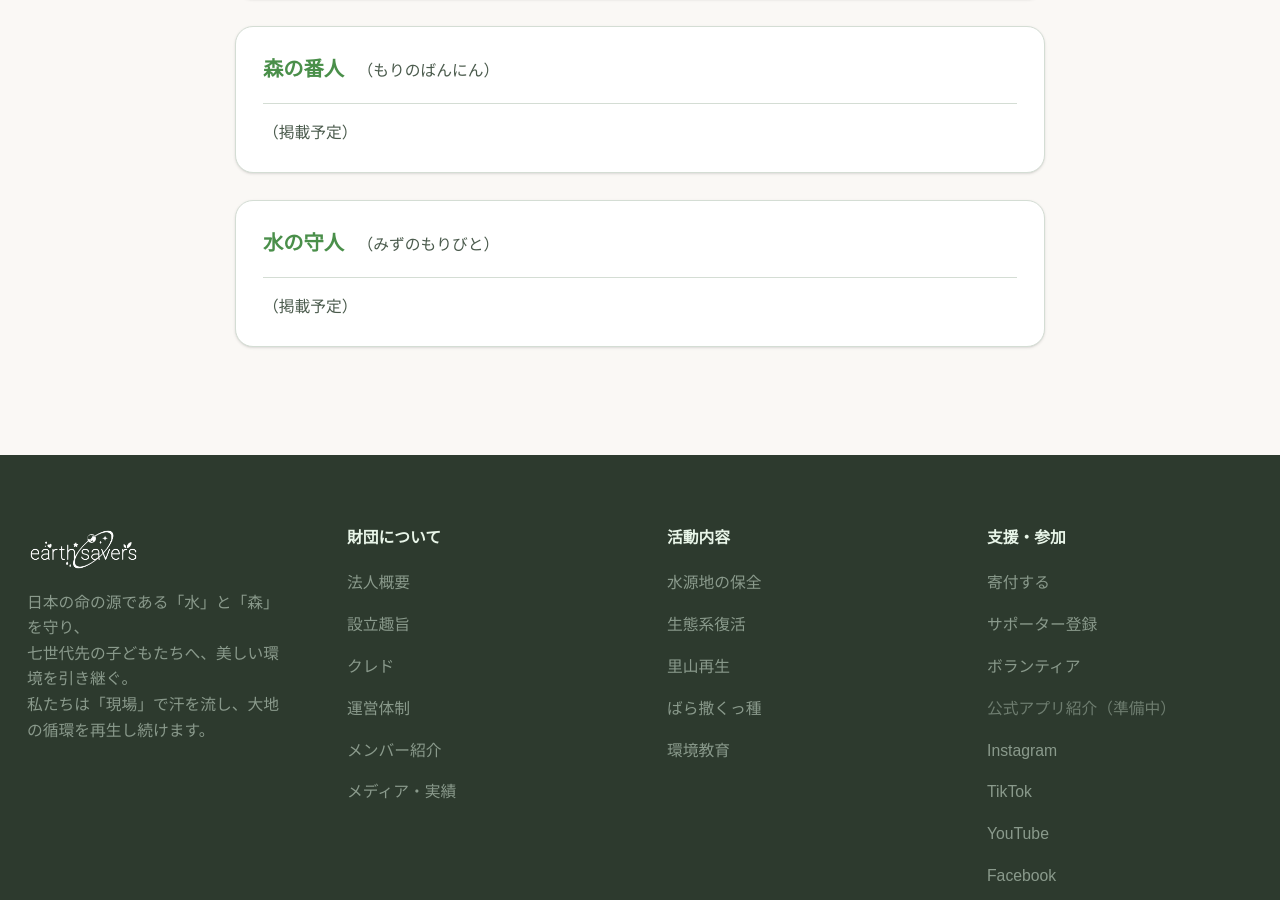
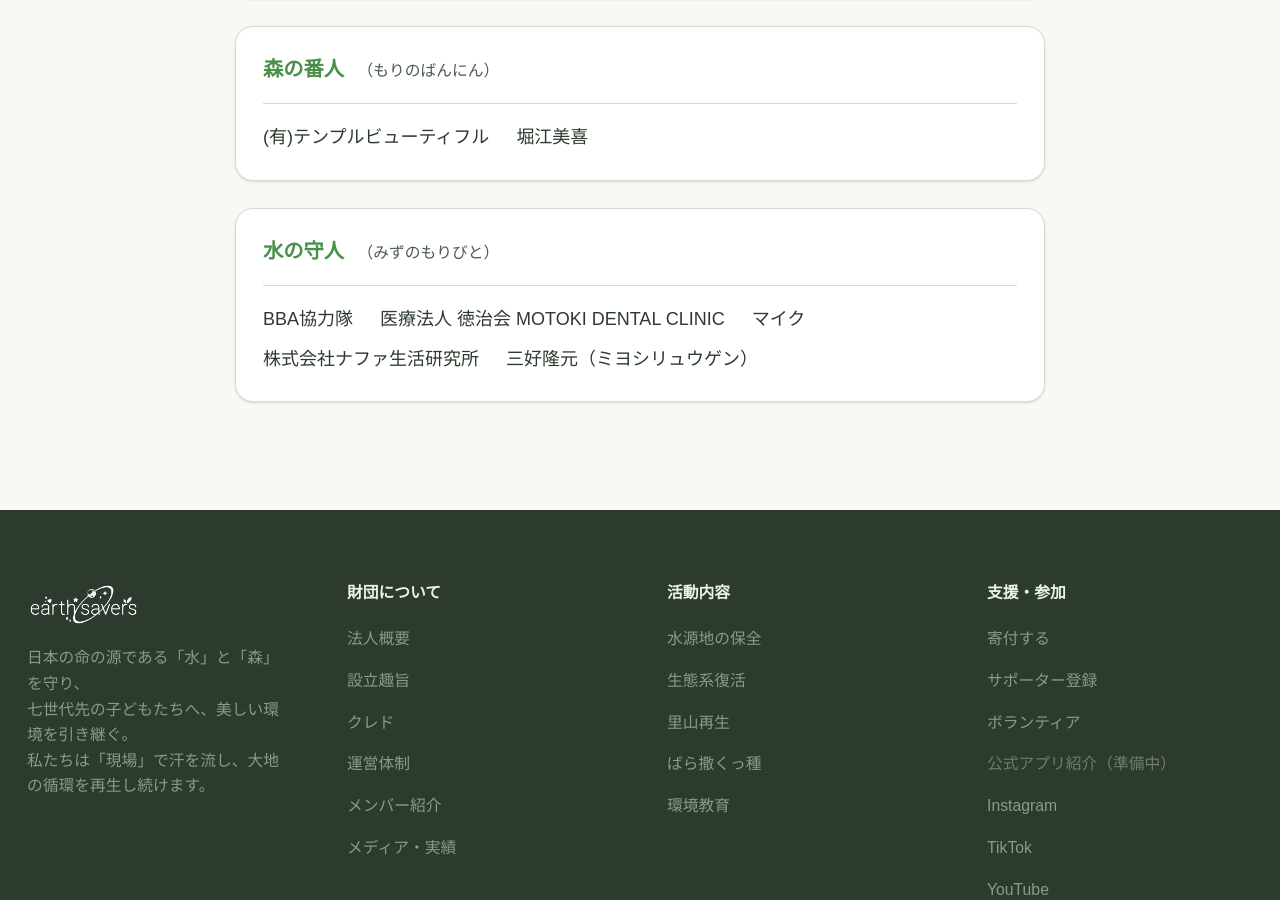
Before and after one commit to haitakamak-cmyk/earth-savers-web, a Next.js app: page /members in a window 1280 px wide. Shown: the part 2350-3250 px from the top of the page. Built offline with nearby package versions, Linux system fonts and the light colour scheme; a web font is replaced by a local one.

Commit message:
chore: earth-savers-web の未コミット変更をまとめて反映

```diff
--- a/src/app/members/page.tsx
+++ b/src/app/members/page.tsx
@@ -28,8 +28,22 @@
 const ambassadorRanks: { rank: string; reading: string; names: string[] }[] = [
   { rank: "七世代の大使", reading: "ななせだいのたいし", names: [] },
   { rank: "山の守護者", reading: "やまのしゅごしゃ", names: [] },
-  { rank: "森の番人", reading: "もりのばんにん", names: [] },
-  { rank: "水の守人", reading: "みずのもりびと", names: [] },
+  {
+    rank: "森の番人",
+    reading: "もりのばんにん",
+    names: ["(有)テンプルビューティフル", "堀江美喜"],
+  },
+  {
+    rank: "水の守人",
+    reading: "みずのもりびと",
+    names: [
+      "BBA協力隊",
+      "医療法人 徳治会 MOTOKI DENTAL CLINIC",
+      "マイク",
+      "株式会社ナファ生活研究所",
+      "三好隆元（ミヨシリュウゲン）",
+    ],
+  },
 ];
 
 function RosterTable({ rows }: { rows: { role: string; name: string }[] }) {
```
